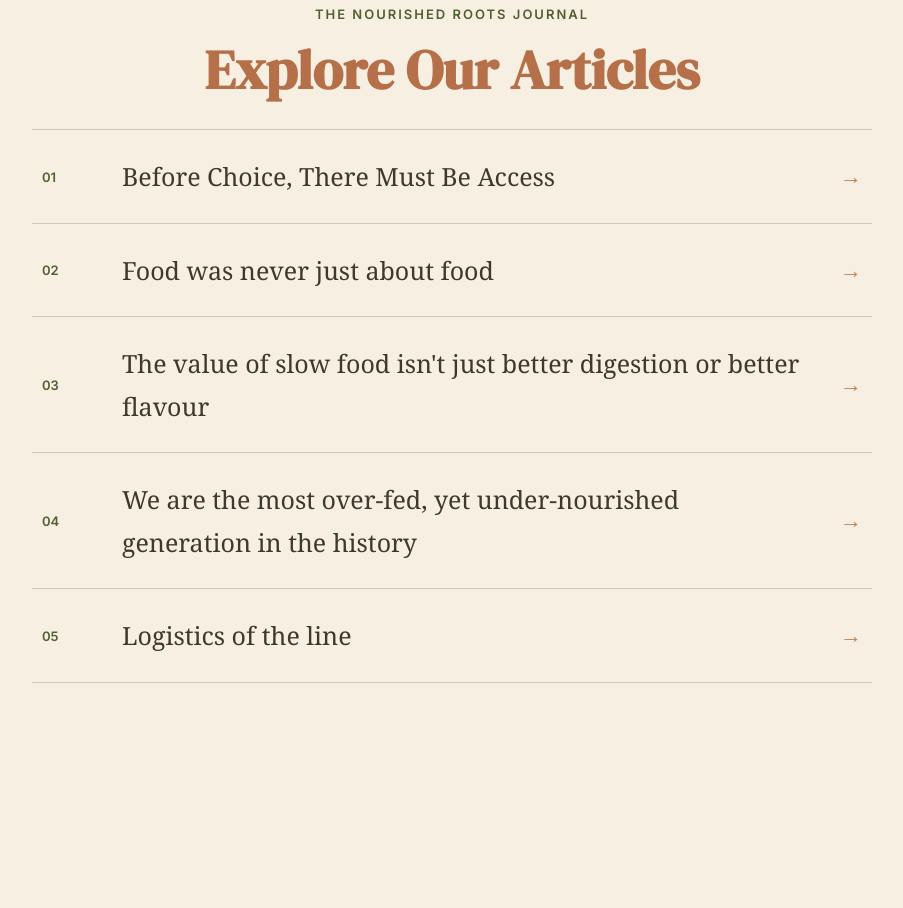
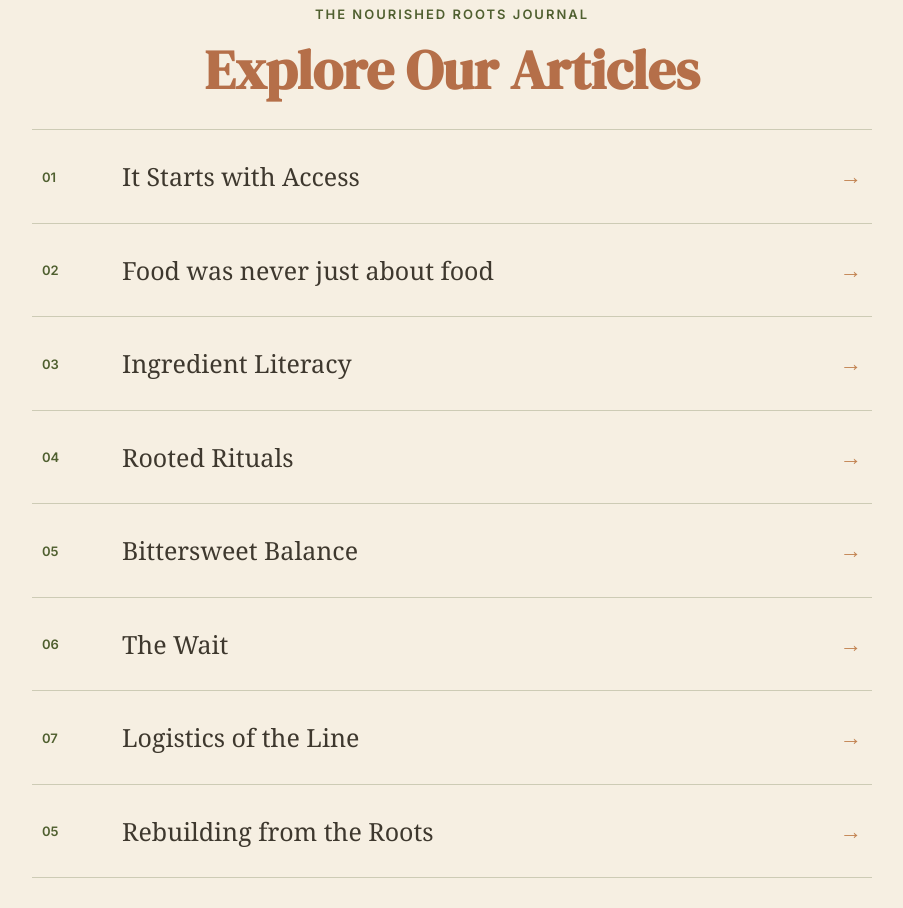
Before and after one commit to mrunmai14/the-nourished-roots, a plain HTML site: page journal-library.html in a window 1280 px wide. Shown: the part 827-1735 px from the top of the page, without its empty margins (188-1091 px from the left). Before the commit the page ends 1540 px from the top, so only its background shows below. Drawn offline with Linux system fonts and the light colour scheme; a web font is replaced by a local one.

Commit message:
Journal uploaded

```diff
--- a/journal-library.html
+++ b/journal-library.html
@@ -13,33 +13,51 @@
 
   <div class="article-list">
 
-    <a href="./articles/TNR Post 2.pdf" target="_blank">
+    <a href="./articles/Issue-02-It-Starts-with-Access.pdf" target="_blank">
       <span>01</span>
-      <strong>Before Choice, There Must Be Access</strong>
+      <strong>It Starts with Access</strong>
       <span class="arrow">→</span>
     </a>
 
-    <a href="./articles/TNR Post 3.pdf" target="_blank">
+    <a href="./articles/Issue-03-Food-Was-Never-Just-About-Food.pdf" target="_blank">
       <span>02</span>
       <strong>Food was never just about food</strong>
       <span class="arrow">→</span>
     </a>
 
-    <a href="./articles/TNR Post 4.pdf" target="_blank">
+    <a href="./articles/Issue-04-Ingredient-Literacy.pdf" target="_blank">
       <span>03</span>
-      <strong>The value of slow food isn't just better digestion or better flavour</strong>
+      <strong>Ingredient Literacy</strong>
       <span class="arrow">→</span>
     </a>
 
-    <a href="./articles/TNR Post 5.pdf" target="_blank">
+    <a href="./articles/Issue-05-Rooted-Rituals.pdf" target="_blank">
       <span>04</span>
-      <strong>We are the most over-fed, yet under-nourished generation in the history</strong>
+      <strong>Rooted Rituals</strong>
       <span class="arrow">→</span>
     </a>
 
-    <a href="./articles/TNR Post 6.pdf" target="_blank">
+    <a href="./articles/Issue-06-The-Bittersweet-Balance.pdf" target="_blank">
       <span>05</span>
-      <strong>Logistics of the line</strong>
+      <strong>Bittersweet Balance</strong>
+      <span class="arrow">→</span>
+    </a>
+
+    <a href="./articles/Issue-07-The-Wait.pdf" target="_blank">
+      <span>06</span>
+      <strong>The Wait</strong>
+      <span class="arrow">→</span>
+    </a>
+
+    <a href="./articles/Issue-08-Logistics-of-the-Line.pdf" target="_blank">
+      <span>07</span>
+      <strong>Logistics of the Line</strong>
+      <span class="arrow">→</span>
+    </a>
+
+    <a href="./articles/Issue-09-Rebuilding-from-the-Roots.pdf" target="_blank">
+      <span>05</span>
+      <strong>Rebuilding from the Roots</strong>
       <span class="arrow">→</span>
     </a>
 
```
Also changed, not shown: journal.html (+2 -2 lines), 9 other files.
